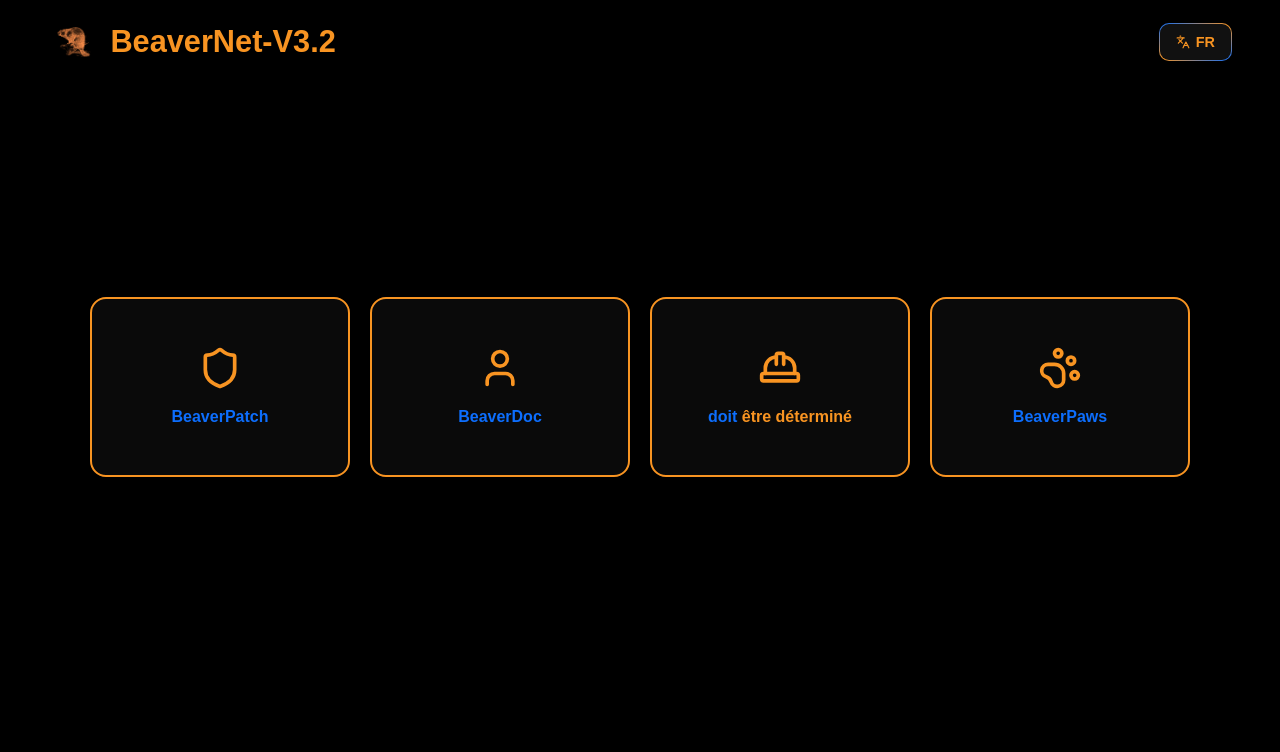
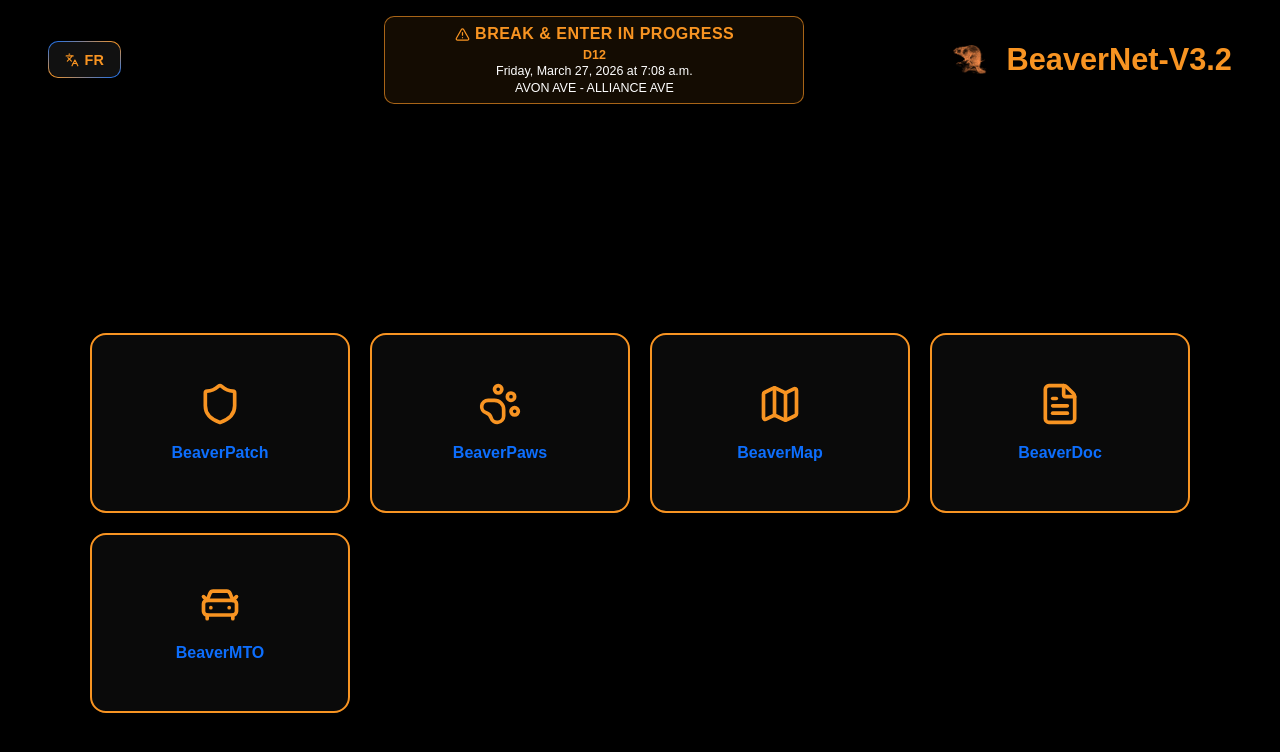
Before and after one commit to remiguillette/BeaverNet-3.2, a React (Vite) app: page / in a window 1280 px wide. Shown: the top 752 px of the page. Built offline with nearby package versions, Linux system fonts and the light colour scheme; no server answers.

Commit message:
Add header alert mockup and move language toggle left

```diff
--- a/src/components/layout/header/Header.tsx
+++ b/src/components/layout/header/Header.tsx
@@ -3,6 +3,7 @@ import { useTranslation } from "../../../contexts/TranslationContext";
 import beaverLogo from "../../../assets/beaver.png";
 
 import { HeaderBrand } from "./HeaderBrand";
+import { HeaderAlert } from "./HeaderAlert";
 import { HeaderNav } from "./HeaderNav";
 import { useDelayedMountAnimation } from "./hooks/useDelayedMountAnimation";
 import { useRotatingGradient } from "./hooks/useRotatingGradient";
@@ -22,6 +23,21 @@ export const Header = () => {
   return (
     <header className="site-header" role="banner">
       <div className="site-header-inner">
+        <HeaderNav
+          navAriaLabel={t("header.nav.mainAria")}
+          toggleAriaLabel={t("header.nav.languageToggleAria")}
+          toggleLabel={t("header.nav.languageToggleLabel")}
+          buttonRef={buttonRef}
+          onToggleLanguage={toggleLanguage}
+        />
+
+        <HeaderAlert
+          title={t("header.alert.title")}
+          code={t("header.alert.code")}
+          timestamp={t("header.alert.timestamp")}
+          location={t("header.alert.location")}
+        />
+
         <HeaderBrand
           isLoaded={isLoaded}
           logoSrc={beaverLogo}
@@ -29,14 +45,6 @@ export const Header = () => {
           logoAlt={t("header.brand.logoAlt")}
           title={t("header.brand.title")}
         />
-
-        <HeaderNav
-          navAriaLabel={t("header.nav.mainAria")}
-          toggleAriaLabel={t("header.nav.languageToggleAria")}
-          toggleLabel={t("header.nav.languageToggleLabel")}
-          buttonRef={buttonRef}
-          onToggleLanguage={toggleLanguage}
-        />
       </div>
     </header>
   );
--- /dev/null
+++ b/src/components/layout/header/HeaderAlert.tsx
@@ -0,0 +1,22 @@
+import { AlertTriangle } from "lucide-react";
+
+type HeaderAlertProps = {
+  title: string;
+  code: string;
+  timestamp: string;
+  location: string;
+};
+
+export const HeaderAlert = ({ title, code, timestamp, location }: HeaderAlertProps) => {
+  return (
+    <section className="header-alert" aria-label={title}>
+      <div className="header-alert-title">
+        <AlertTriangle className="header-alert-icon" aria-hidden="true" />
+        <strong>{title}</strong>
+      </div>
+      <p className="header-alert-code">{code}</p>
+      <p className="header-alert-time">{timestamp}</p>
+      <p className="header-alert-location">{location}</p>
+    </section>
+  );
+};
--- a/src/i18n/resources.ts
+++ b/src/i18n/resources.ts
@@ -45,8 +45,9 @@ export const resources = {
         items: {
           publicSafety: "BeaverPatch",
           francophoneServices: "BeaverDoc",
-          healthSafety: "must be determined",
+          healthSafety: "BeaverMap",
           animalFirstAid: "BeaverPaws",
+          beaverMto: "BeaverMTO",
         },
       },
     },
@@ -214,6 +215,12 @@ export const resources = {
         homeAria: "Home - BeaverNet-V3.2",
         logoAlt: "Stylized illustration of an orange beaver representing the company's visual identity",
         title: "BeaverNet-V3.2",
+      },
+      alert: {
+        title: "BREAK & ENTER IN PROGRESS",
+        code: "D12",
+        timestamp: "Friday, March 27, 2026 at 7:08 a.m.",
+        location: "AVON AVE - ALLIANCE AVE",
       },
       nav: {
         mainAria: "Main menu",
@@ -441,8 +448,9 @@ export const resources = {
         items: {
           publicSafety: "BeaverPatch",
           francophoneServices: "BeaverDoc",
-          healthSafety: "doit être déterminé",
+          healthSafety: "BeaverMap",
           animalFirstAid: "BeaverPaws",
+          beaverMto: "BeaverMTO",
         },
       },
     },
@@ -610,6 +618,12 @@ export const resources = {
         homeAria: "Accueil - BeaverNet-V3.2",
         logoAlt: "Illustration stylisée d'un castor orange représentant l'identité visuelle de l'entreprise",
         title: "BeaverNet-V3.2",
+      },
+      alert: {
+        title: "BREAK & ENTER IN PROGRESS",
+        code: "D12",
+        timestamp: "Friday, March 27, 2026 at 7:08 a.m.",
+        location: "AVON AVE - ALLIANCE AVE",
       },
       nav: {
         mainAria: "Menu principal",
--- a/src/pages/Home.tsx
+++ b/src/pages/Home.tsx
@@ -1,4 +1,5 @@
 import { Link } from "react-router-dom";
+import { CarFront, FileText, Map, PawPrint, Shield, type LucideIcon } from "lucide-react";
 import Header from "../components/layout/Header";
 import { servicePages } from "../data/servicePages";
 import { useTranslation } from "../contexts/TranslationContext";
@@ -25,6 +26,33 @@ export default function Home() {
     );
   };
 
+  const servicePageByKey = servicePages.reduce<Record<string, (typeof servicePages)[number]>>(
+    (accumulator, servicePage) => {
+      accumulator[servicePage.key] = servicePage;
+      return accumulator;
+    },
+    {},
+  );
+
+  type HomeCard = {
+    key: string;
+    icon: LucideIcon;
+    path?: string;
+    externalUrl?: string;
+  };
+
+  const homeCards: HomeCard[] = [
+    { key: "publicSafety", icon: Shield, path: servicePageByKey.publicSafety?.path },
+    { key: "animalFirstAid", icon: PawPrint, path: servicePageByKey.animalFirstAid?.path },
+    { key: "healthSafety", icon: Map, path: servicePageByKey.healthSafety?.path },
+    { key: "francophoneServices", icon: FileText, path: servicePageByKey.francophoneServices?.path },
+    {
+      key: "beaverMto",
+      icon: CarFront,
+      externalUrl: "https://www.ontario.ca/page/driver-and-vehicle-services",
+    },
+  ];
+
   return (
     <>
       <Header />
@@ -40,19 +68,41 @@ export default function Home() {
         <section className="sectors">
           <div className="container">
             <div className="card-grid">
-              {servicePages.map((servicePage) => {
-                const Icon = servicePage.homeIcon;
+              {homeCards.map((card) => {
+                const Icon = card.icon;
                 const translatedTitle = text(
-                  `home.sectors.items.${servicePage.key}`,
-                  servicePage.homeTitle,
+                  `home.sectors.items.${card.key}`,
+                  card.key,
                 );
+                const ariaLabel = `${text("home.sectors.viewAriaPrefix", "View")} ${translatedTitle}`;
+                const cardClasses = "sector-card accent-orange-card";
+
+                if (card.externalUrl) {
+                  return (
+                    <a
+                      key={card.key}
+                      href={card.externalUrl}
+                      className={cardClasses}
+                      aria-label={ariaLabel}
+                      target="_blank"
+                      rel="noreferrer"
+                    >
+                      <Icon className="sector-icon accent-orange" aria-hidden="true" />
+                      <h3>{renderFirstWordBlue(translatedTitle)}</h3>
+                    </a>
+                  );
+                }
+
+                if (!card.path) {
+                  return null;
+                }
 
                 return (
                   <Link
-                    key={servicePage.path}
-                    to={servicePage.path}
-                    className="sector-card accent-orange-card"
-                    aria-label={`${text("home.sectors.viewAriaPrefix", "View")} ${translatedTitle}`}
+                    key={card.key}
+                    to={card.path}
+                    className={cardClasses}
+                    aria-label={ariaLabel}
                   >
                     <Icon className="sector-icon accent-orange" aria-hidden="true" />
                     <h3>{renderFirstWordBlue(translatedTitle)}</h3>
--- a/src/styles/global.css
+++ b/src/styles/global.css
@@ -94,7 +94,41 @@ footer {
   align-items: center;
   gap: 0.75rem;
   flex-wrap: wrap;
-  margin-left: auto;
+  margin-right: auto;
+}
+
+.header-alert {
+  border: 1px solid rgba(248, 148, 34, 0.65);
+  border-radius: 10px;
+  background: rgba(248, 148, 34, 0.08);
+  color: #fff;
+  padding: 0.5rem 0.85rem;
+  min-width: min(420px, 100%);
+  text-align: center;
+  margin-inline: auto;
+}
+
+.header-alert-title {
+  display: inline-flex;
+  align-items: center;
+  gap: 0.35rem;
+  color: #f89422;
+  letter-spacing: 0.03em;
+}
+
+.header-alert-icon {
+  width: 15px;
+  height: 15px;
+}
+
+.header-alert p {
+  margin: 0.15rem 0 0;
+  font-size: 0.78rem;
+}
+
+.header-alert-code {
+  font-weight: 700;
+  color: #f89422;
 }
 
 .border-gradient-button {
@@ -525,13 +559,18 @@ main {
 
 @media (max-width: 699px) {
   .site-header-inner {
-    align-items: flex-start;
+    align-items: stretch;
   }
 
   .header-nav {
-    width: 100%;
-    justify-content: space-between;
-    margin-left: 0;
+    width: auto;
+    justify-content: flex-start;
+    margin-right: 0;
+  }
+
+  .header-alert {
+    order: 3;
+    min-width: 100%;
   }
 
   .header-logo {
```
